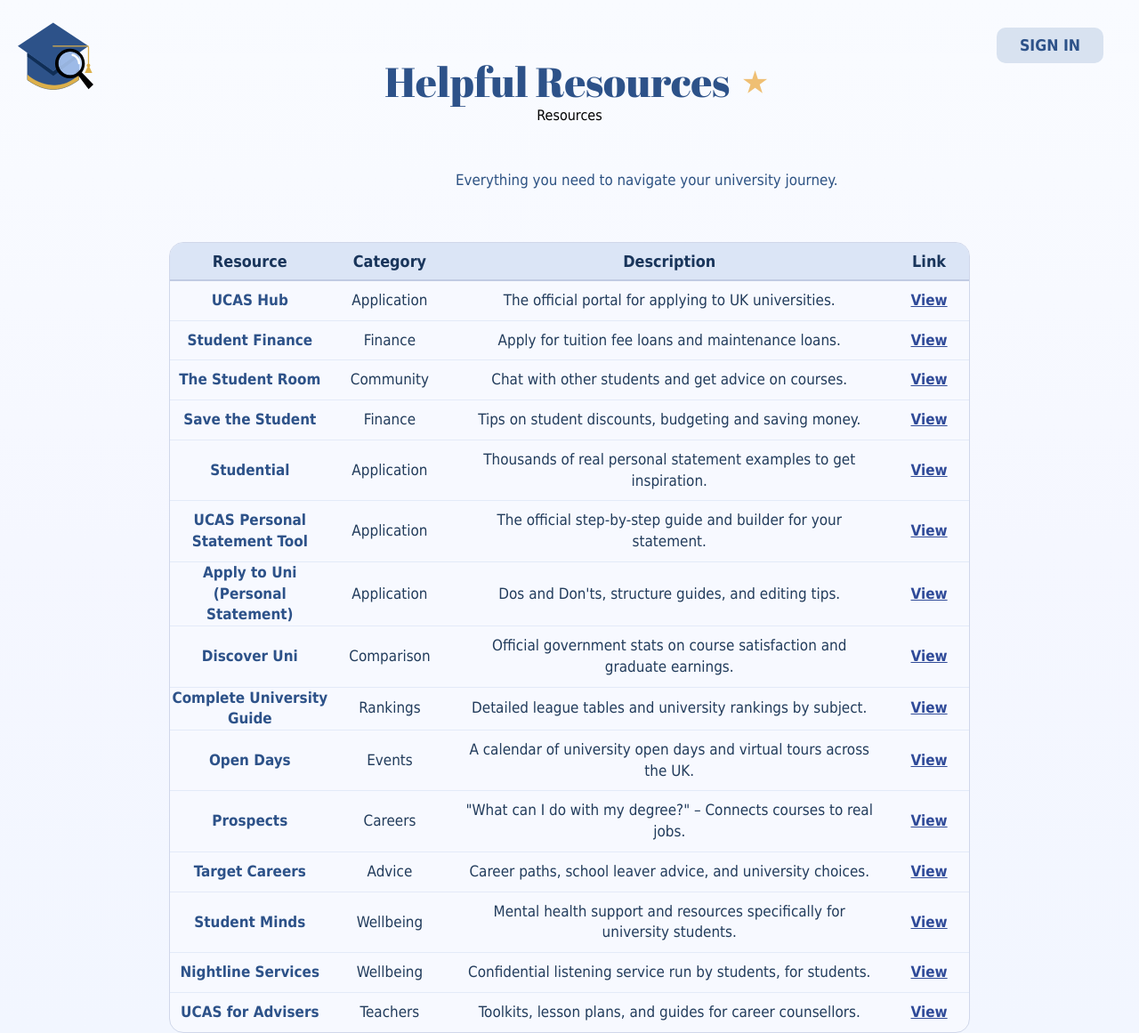
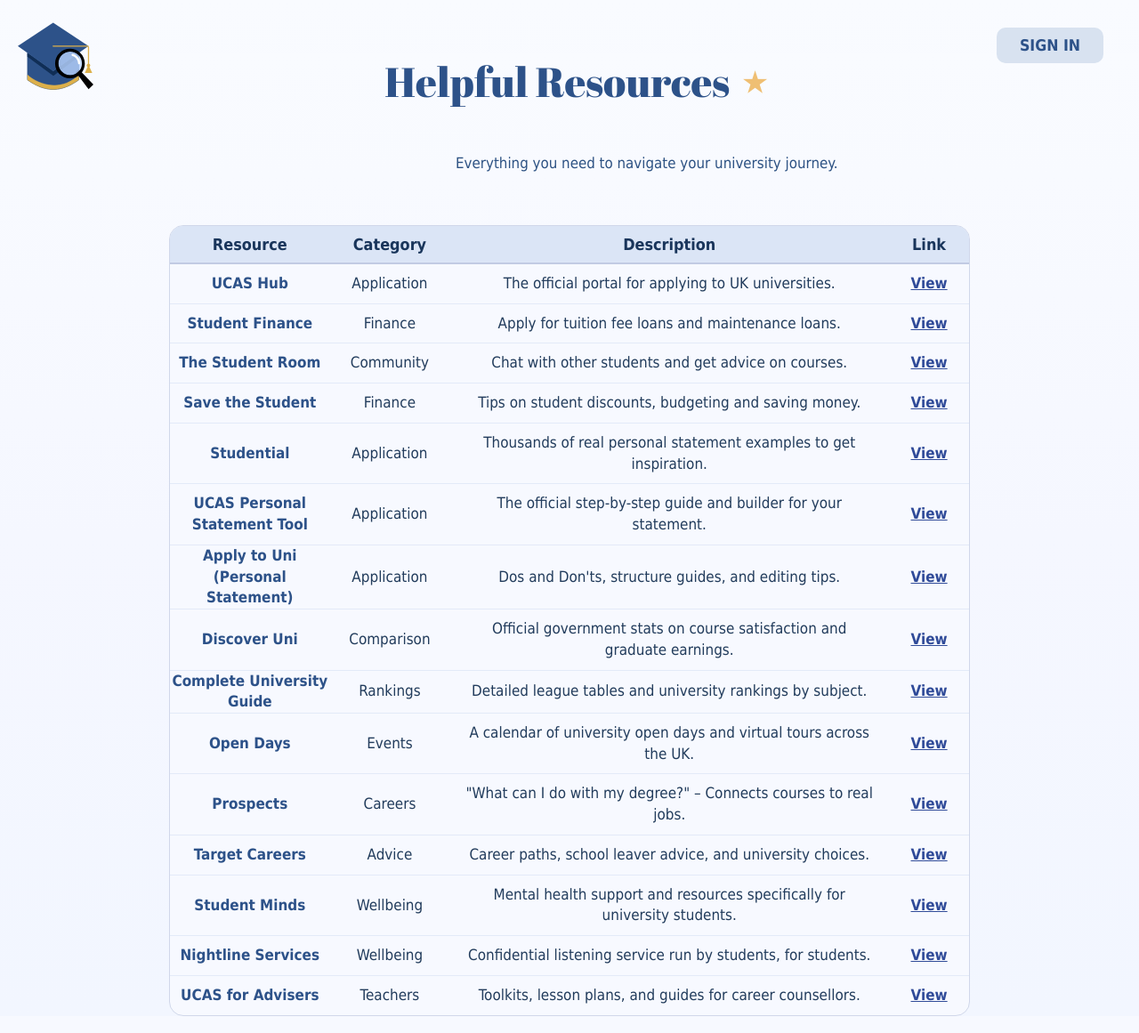
Before and after one commit to zainab-gilani/Website, a Django app: page /coursefinder/resources/ in a window 1280 px wide. Shown: the whole page at 89% size. Run offline with Django 5.2, Linux system fonts and the light colour scheme.

Commit message:
Amended resources title

```diff
--- a/mysite/templates/coursefinder/resources.html
+++ b/mysite/templates/coursefinder/resources.html
@@ -1,9 +1,11 @@
 {% extends 'base.html' %}
 {% load static %}
 
+{% block title %}Resources{% endblock %}
+
+
 {% block content %}
     <link rel="stylesheet" href="{% static 'coursefinder/style.css' %}?v=1763455540">
-    {% block title %}Resources{% endblock %}
 
     <!-- USER AUTH (PROFILE DROPDOWN ETC) -->
     {% if user.is_authenticated %}
```
